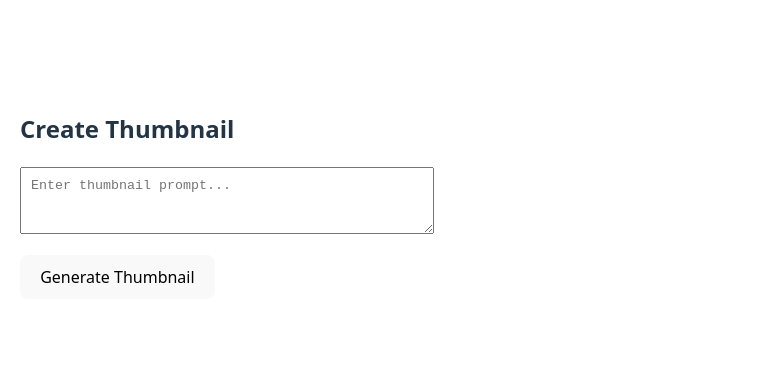
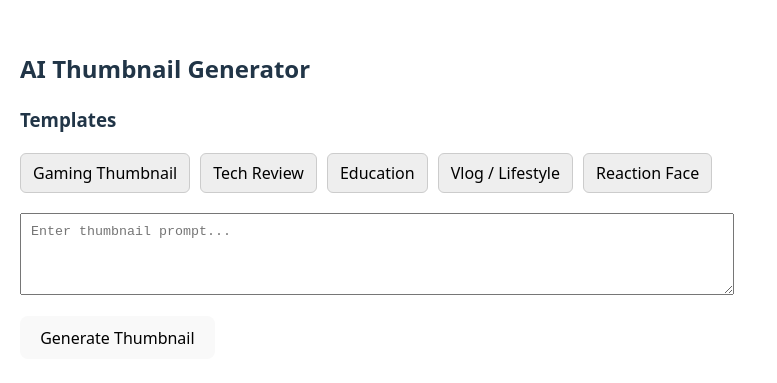
Before and after one commit to Navaneeth223/ai-thumbnail, a React (Vite) app: page /generate in a window 1280 px wide. Shown: the part 205-588 px from the top of the page, without its empty margins (0-777 px from the left). Built offline with nearby package versions, Linux system fonts and the light colour scheme; no server answers.

Commit message:
Generate prompts using predefined templates for consistency and efficiency.

```diff
--- /dev/null
+++ b/src/data/promptTemplates.js
@@ -0,0 +1,34 @@
+const promptTemplates = [
+  {
+    id: 1,
+    title: "Gaming Thumbnail",
+    prompt:
+      "YouTube gaming thumbnail, intense action scene, shocked facial expression, neon lighting, bold text style, high contrast, cinematic look"
+  },
+  {
+    id: 2,
+    title: "Tech Review",
+    prompt:
+      "YouTube tech review thumbnail, modern gadgets, clean background, professional lighting, bold readable text, futuristic style"
+  },
+  {
+    id: 3,
+    title: "Education",
+    prompt:
+      "Educational YouTube thumbnail, clear visuals, bright colors, friendly instructor, minimal background, bold readable text"
+  },
+  {
+    id: 4,
+    title: "Vlog / Lifestyle",
+    prompt:
+      "Lifestyle vlog thumbnail, natural lighting, smiling person, aesthetic background, warm colors, YouTube style"
+  },
+  {
+    id: 5,
+    title: "Reaction Face",
+    prompt:
+      "YouTube reaction thumbnail, exaggerated facial expression, bright background, dramatic lighting, bold text, viral style"
+  }
+];
+
+export default promptTemplates;
--- a/src/pages/Generate.jsx
+++ b/src/pages/Generate.jsx
@@ -1,5 +1,6 @@
 import { useState } from "react";
 import { generateThumbnail } from "../api";
+import promptTemplates from "../data/promptTemplates";
 
 export default function Generate() {
   const [prompt, setPrompt] = useState("");
@@ -15,25 +16,53 @@ export default function Generate() {
   }
 
   return (
-    <div style={{ padding: "20px" }}>
-      <h2>Create Thumbnail</h2>
+    <div style={{ padding: "20px", maxWidth: "800px", margin: "auto" }}>
+      <h2>AI Thumbnail Generator</h2>
 
+      {/* Prompt Templates */}
+      <div style={{ marginBottom: "20px" }}>
+        <h3>Templates</h3>
+        <div style={{ display: "flex", gap: "10px", flexWrap: "wrap" }}>
+          {promptTemplates.map((template) => (
+            <button
+              key={template.id}
+              onClick={() => setPrompt(template.prompt)}
+              style={{
+                padding: "8px 12px",
+                borderRadius: "6px",
+                border: "1px solid #ccc",
+                cursor: "pointer",
+                background: "#eee"
+              }}
+            >
+              {template.title}
+            </button>
+          ))}
+        </div>
+      </div>
+
+      {/* Prompt Input */}
       <textarea
-        rows="3"
+        rows="4"
         placeholder="Enter thumbnail prompt..."
         value={prompt}
         onChange={(e) => setPrompt(e.target.value)}
-        style={{ width: "100%", padding: "10px", marginBottom: "15px" }}
+        style={{
+          width: "100%",
+          padding: "10px",
+          marginBottom: "15px"
+        }}
       />
 
       <button onClick={handleGenerate} disabled={loading}>
         {loading ? "Generating..." : "Generate Thumbnail"}
       </button>
 
+      {/* Result */}
       {image && (
         <div style={{ marginTop: "20px" }}>
-          <h3>Your Thumbnail:</h3>
-          <img src={image} alt="Generated Thumbnail" width="512" />
+          <h3>Result</h3>
+          <img src={image} alt="Thumbnail" width="512" />
           <br /><br />
           <a href={image} download>
             <button>Download</button>
```
Also changed, not shown: src/components/PromptTemplates.jsx (added, +25 -0 lines).
